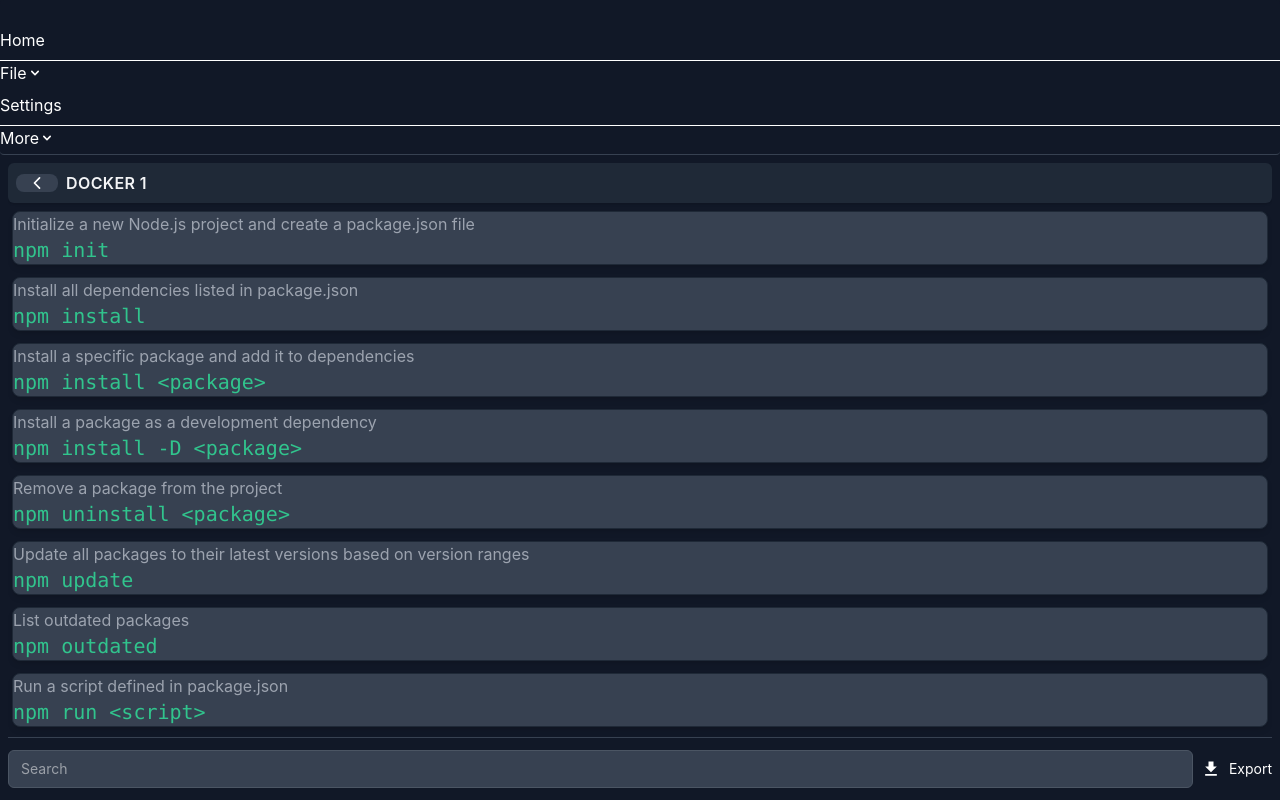
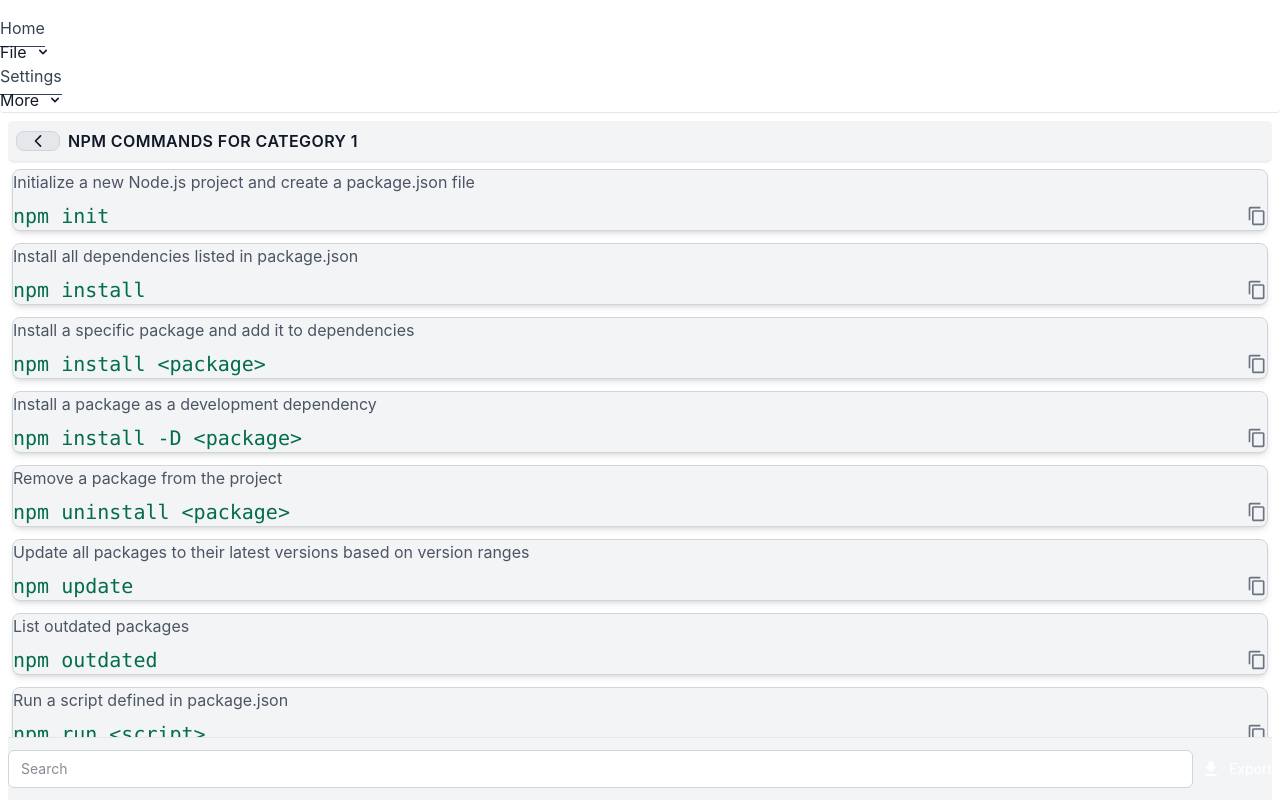
Before and after one commit to abhijith-p-subash/remx, a React (Vite) app: page /categories/1 in a window 1280 px wide. Built offline with nearby package versions, Linux system fonts and the light colour scheme.

Commit message:
light/dark mode ui update

```diff
--- a/src/App.tsx
+++ b/src/App.tsx
@@ -8,7 +8,6 @@
 } from "react-router-dom";
 
 import Navbar from "./components/AppNavbar";
-
 import Home from "./pages/Home";
 import Settings from "./pages/Settings";
 import Categories from "./pages/Categories";
@@ -16,19 +15,22 @@
 
 function App() {
   useEffect(() => {
-    const disableContextMenu = (e: MouseEvent) => {
-      e.preventDefault();
-    };
+    // Force dark mode on mount
+    document.documentElement.classList.add("dark");
+
+    // Disable right-click
+    const disableContextMenu = (e: MouseEvent) => e.preventDefault();
     window.addEventListener("contextmenu", disableContextMenu);
+
     return () => {
       window.removeEventListener("contextmenu", disableContextMenu);
     };
   }, []);
 
   return (
-    <main className="bg-gray-900 text-white">
+    <main className="bg-white text-gray-900 dark:bg-gray-900 dark:text-white transition-colors">
       <Router>
-        <div className="h-screen flex flex-col ">
+        <div className="h-screen flex flex-col">
           <Navbar />
           <div className="flex-1 p-2">
             <Routes>
--- a/src/components/AppNavbar.tsx
+++ b/src/components/AppNavbar.tsx
@@ -45,7 +45,7 @@
     <Navbar
       fluid
       rounded
-      className="bg-gray-900 border-b border-gray-700 py-1 gap-0"
+      className="bg-white border-b border-gray-200 text-gray-900 dark:bg-gray-900 dark:border-gray-700 dark:text-white"
     >
       <NavbarCollapse>
         {navItems.map((item) =>
--- a/src/components/ui/Card.tsx
+++ b/src/components/ui/Card.tsx
@@ -1,7 +1,7 @@
 const Card = ({ title }: { title: string }) => {
   return (
-    <div className="cursor-pointer px-3 py-2  bg-gray-800 border border-gray-600 rounded-md shadow-sm hover:border-green-400 transition-colors">
-      <h5 className="text-sm font-semibold  text-gray-100 hover:text-green-500 transition">
+    <div className="cursor-pointer px-3 py-2 bg-gray-100 dark:bg-gray-800 border border-gray-300 dark:border-gray-600 rounded-md shadow-sm hover:border-green-500 transition-colors">
+      <h5 className="text-sm font-semibold text-gray-800 dark:text-gray-100 hover:text-green-600 dark:hover:text-green-400 transition">
         {title}
       </h5>
     </div>
--- a/src/pages/Categories.tsx
+++ b/src/pages/Categories.tsx
@@ -211,24 +211,24 @@
   );
 
   return (
-    <div className="min-h-screen flex flex-col">
+   <div className="min-h-screen flex flex-col bg-white text-gray-900 dark:bg-gray-900 dark:text-white">
       <section className="flex-1 overflow-hidden">
-        <h5 className="text-md font-semibold mb-2  text-gray-100 uppercase tracking-wide">
+        <h5 className="text-md font-semibold mb-2 text-gray-900 dark:text-gray-100 uppercase tracking-wide">
           Categories
         </h5>
 
         {/* Category List */}
         <div className="overflow-y-auto max-h-[calc(102vh-160px)] px-1">
-          <div className="grid grid-cols-4 gap-2">
+          <div className="grid grid-cols-2 md:grid-cols-3 lg:grid-cols-4 gap-2">
             {filteredCategories.map((cat) => (
               <div
                 key={cat.id}
                 onClick={() => navigate(`${cat.id}`)}
-                className="cursor-pointer min-h-28 p-2 rounded-md shadow-md border border-b-4 border-gray-700  bg-gray-800 relative"
+                className="cursor-pointer min-h-28 p-2 rounded-md shadow-md border border-b-4 bg-gray-100 dark:bg-gray-800 border-gray-300 dark:border-gray-700 relative"
                 style={{ borderBottomColor: cat.color }}
               >
                 <div className="w-full flex justify-between">
-                  <h3 className="truncate text-lg font-bold  text-white">
+                  <h3 className="truncate text-lg font-bold text-gray-900 dark:text-white">
                     {cat.name}
                   </h3>
                   <div onClick={(e) => e.stopPropagation()}>
@@ -252,7 +252,7 @@
                     </Dropdown>
                   </div>
                 </div>
-                <p className="text-sm  text-gray-300 mb-2">
+                <p className="text-sm text-gray-700 dark:text-gray-300 mb-2">
                   {cat.description}
                 </p>
               </div>
@@ -262,16 +262,15 @@
       </section>
 
       {/* Bottom Bar */}
-      <footer className="sticky bottom-0 w-full border-t  border-gray-700 py-3 mt-4  bg-gray-900">
+      <footer className="sticky bottom-0 w-full border-t border-gray-300 dark:border-gray-700 py-3 mt-4 bg-gray-100 dark:bg-gray-900">
         <div className="flex gap-2 items-center">
           <input
             type="text"
             placeholder="Search"
             value={search}
             onChange={(e) => setSearch(e.target.value)}
-            className="w-full px-3 py-2 text-sm rounded-md border  focus:ring-2 focus:ring-green-500 focus:outline-none bg-gray-700 border-gray-600 text-white"
+            className="w-full px-3 py-2 text-sm rounded-md border bg-gray-100 dark:bg-gray-700 border-gray-300 dark:border-gray-600 text-gray-900 dark:text-white focus:ring-2 focus:ring-green-500 focus:outline-none"
           />
-
           <Button onClick={() => setOpenModal(true)}>
             <IoMdAdd className="mr-2 h-5 w-5" /> Add
           </Button>
@@ -281,13 +280,10 @@
       {/* Modal */}
       <Modal show={openModal} size="md" onClose={() => setOpenModal(false)}>
         <ModalHeader>{editingCategory ? "Update" : "Add"} Category</ModalHeader>
-
         <ModalBody>
           <div className="space-y-6">
             <div>
-              <div className="mb-2 block">
-                <Label htmlFor="name">Name</Label>
-              </div>
+              <Label htmlFor="name">Name</Label>
               <TextInput
                 id="name"
                 type="text"
@@ -298,15 +294,13 @@
               />
             </div>
             <div>
-              <div className="mb-2 block">
-                <Label htmlFor="description">Description</Label>
-              </div>
+              <Label htmlFor="description">Description</Label>
               <Textarea
                 id="description"
                 value={description}
                 onChange={(e) => setDescription(e.target.value)}
                 rows={2}
-              ></Textarea>
+              />
             </div>
           </div>
         </ModalBody>
--- a/src/pages/Category.tsx
+++ b/src/pages/Category.tsx
@@ -71,7 +71,7 @@
   {
     cmd: "docker run -d -p 3000:3000 --name my-app --env NODE_ENV=production -v $(pwd):/app node:18-alpine npm start",
     description:
-      "Run a Node.js container in detached mode with port binding, environment variables, volume mounting, and automatic npm start",
+      "Run a Node.js container with port binding, volume mount, and start command",
   },
 ];
 
@@ -98,12 +98,11 @@
   return (
     <>
       {showCopiedAlert && (
-        <div className="fixed bottom-19 right-4 z-50">
-          <Toast className="!bg-green-600 !text-white">
-            <div className="inline-flex h-8 w-8 shrink-0 items-center justify-center rounded-lg bg-green-800 text-green-200">
+        <div className="fixed bottom-20 right-4 z-50">
+          <Toast className="!bg-green-600 !text-white dark:!bg-green-700">
+            <div className="inline-flex h-8 w-8 items-center justify-center rounded-lg bg-green-800 text-green-200">
               <TiTick className="text-white h-5 w-5" />
             </div>
-
             <div className="ml-3 text-sm font-normal">
               Command copied to clipboard
             </div>
@@ -111,49 +110,57 @@
         </div>
       )}
 
-      <div className="min-h-screen flex flex-col">
+      <div className="min-h-screen flex flex-col bg-white text-gray-900 dark:bg-gray-900 dark:text-white">
         <section className="flex-1 overflow-hidden">
-          <div
-            className="flex items-center gap-2 mb-2 bg-gray-800 p-2 rounded-md shadow-sm "
+          <div className="flex items-center gap-2 mb-2 bg-gray-100 dark:bg-gray-800 p-2 rounded-md shadow-sm">
+            {/* <Button onClick={() => navigate(-1)} size="sm" className="">
+              <IoChevronBack className="text-lg" />
+            </Button> */}
+            <Button
+              onClick={() => navigate(-1)}
+              size="sm"
+              color="gray"
+              className="bg-gray-200 hover:bg-gray-300 text-gray-900 dark:bg-gray-800 dark:hover:bg-gray-700 dark:text-white border border-gray-300 dark:border-gray-700"
             >
-            <Button onClick={() => navigate(-1)} size="sm" color="gray">
               <IoChevronBack className="text-lg" />
             </Button>
 
-            <h5 className="text-md font-semibold  text-gray-100 uppercase tracking-wide">
-              Docker {id}
+            <h5 className="text-md font-semibold uppercase tracking-wide">
+              NPM Commands for Category {id}
             </h5>
           </div>
 
-          {/* Category List */}
+          {/* Category Command List */}
           <div className="overflow-y-auto max-h-[calc(100vh-160px)] px-1">
-            <div>
             {npmCommands.map((cmdItem, index) => (
-                <Card key={index} className="max-w-full mb-3  bg-gray-700 border-gray-800">
-                  <p className="font-normal text-gray-400 ">
+              <Card
+                key={index}
+                className="max-w-full mb-3 bg-gray-100 dark:bg-gray-800 border border-gray-300 dark:border-gray-700"
+              >
+                <p className="font-normal text-gray-600 dark:text-gray-300">
                   {cmdItem.description}
                 </p>
                 <div
                   onClick={() => handleCopy(cmdItem.cmd, index)}
-                    className="cursor-pointer group flex justify-between items-center  text-white  rounded-md transition-colors duration-200"
+                  className="cursor-pointer group flex justify-between items-center mt-2 rounded-md"
                 >
-                    <h5 className="text-xl break-words font-mono text-green-400 group-hover:text-green-300 transition">
+                  <h5 className="text-xl break-words font-mono text-green-700 dark:text-green-400 group-hover:underline">
                     {cmdItem.cmd}
                   </h5>
+                  <MdContentCopy className="text-xl text-gray-500 dark:text-gray-300 group-hover:text-green-500 ml-2" />
                 </div>
               </Card>
             ))}
           </div>
-          </div>
         </section>
 
         {/* Bottom Bar */}
-        <footer className="sticky bottom-0 w-full border-t  border-gray-700 py-3 mt-4  bg-gray-900">
+        <footer className="sticky bottom-0 w-full border-t border-gray-200 dark:border-gray-700 py-3 mt-4 bg-gray-100 dark:bg-gray-900">
           <div className="flex gap-2 items-center">
             <input
               type="text"
               placeholder="Search"
-              className="w-full px-3 py-2 text-sm rounded-md border  focus:ring-2 focus:ring-green-500 focus:outline-none bg-gray-700 border-gray-600 text-white"
+              className="w-full px-3 py-2 text-sm rounded-md border border-gray-300 dark:border-gray-600 focus:ring-2 focus:ring-green-500 bg-white dark:bg-gray-700 text-gray-900 dark:text-white"
             />
             <Button color="green">
               <MdDownload className="mr-2 h-5 w-5" />
@@ -161,48 +168,6 @@
             </Button>
           </div>
         </footer>
-
-        {/* Modal */}
-        {/* <Modal show={openModal} size="md" onClose={() => setOpenModal(false)}>
-        <ModalHeader>{editingCategory ? "Update" : "Add"} Category</ModalHeader>
-
-        <ModalBody>
-          <div className="space-y-6">
-            <div>
-              <div className="mb-2 block">
-                <Label htmlFor="name">Name</Label>
-              </div>
-              <TextInput
-                id="name"
-                type="text"
-                value={categoryName}
-                onChange={(e) => setCategoryName(e.target.value)}
-                placeholder="Category Name"
-                required
-              />
-            </div>
-            <div>
-              <div className="mb-2 block">
-                <Label htmlFor="description">Description</Label>
-              </div>
-              <Textarea
-                id="description"
-                value={description}
-                onChange={(e) => setDescription(e.target.value)}
-                rows={2}
-              ></Textarea>
-            </div>
-          </div>
-        </ModalBody>
-        <ModalFooter>
-          <Button color="alternative" onClick={resetForm}>
-            Cancel
-          </Button>
-          <Button onClick={handleSaveCategory}>
-            {editingCategory ? "Update" : "Add"}
-          </Button>
-        </ModalFooter>
-      </Modal> */}
       </div>
     </>
   );
--- a/src/pages/Home.tsx
+++ b/src/pages/Home.tsx
@@ -1,8 +1,8 @@
 import Card from "../components/ui/Card";
 import { MdContentCopy } from "react-icons/md";
 import { TiTick } from "react-icons/ti";
-import { useState } from "react";
-import {Button} from 'flowbite-react'
+import { useEffect, useState } from "react";
+import { Button } from "flowbite-react";
 
 const techList = [
   "Docker", "npm", "Python", "JavaScript", "Rust", "TypeScript",
@@ -28,6 +28,11 @@
 
 const Home = () => {
   const [copiedIndex, setCopiedIndex] = useState<number | null>(null);
+  const [darkMode, setDarkMode] = useState(true); // Toggle dark/light
+
+  useEffect(() => {
+    document.documentElement.classList.toggle('dark', darkMode);
+  }, [darkMode]);
 
   const handleCopy = async (cmd: string, index: number) => {
     try {
@@ -40,10 +45,10 @@
   };
 
   return (
-    <div className="min-h-screen flex flex-col   bg-gray-900">
+    <div className="min-h-screen flex flex-col bg-white text-gray-900 dark:bg-gray-900 dark:text-white">
       {/* Technologies Section */}
       <section className="mb-4">
-        <h5 className="text-md font-semibold  text-gray-100 mb-2 uppercase tracking-wide">
+        <h5 className="text-md font-semibold text-gray-900 dark:text-gray-100 mb-2 uppercase tracking-wide">
           Tags
         </h5>
         <div className="flex flex-wrap gap-1">
@@ -55,27 +60,27 @@
 
       {/* Recent Commands Section */}
       <section className="flex-1 overflow-hidden">
-        <h5 className="text-md font-semibold mb-2  text-gray-100 uppercase tracking-wide">
+        <h5 className="text-md font-semibold mb-2 text-gray-900 dark:text-gray-100 uppercase tracking-wide">
           Recent
         </h5>
         <div className="overflow-y-auto max-h-[47vh] pr-1 space-y-1 custom-scroll">
           {devCommands.map((cmd, index) => (
             <div
               key={index}
-              className="group flex justify-between items-center bg-black text-white px-4 py-2 rounded-md transition-colors duration-200"
+              className="group flex justify-between items-center bg-gray-100 dark:bg-black text-gray-800 dark:text-white px-4 py-2 rounded-md transition-colors duration-200"
             >
-              <p className="text-sm font-mono break-words  group-hover:text-green-400 transition">
+              <p className="text-sm font-mono break-words group-hover:text-green-600 dark:group-hover:text-green-400 transition">
                 {cmd}
               </p>
               <button
                 onClick={() => handleCopy(cmd, index)}
-                className="ml-3 text-gray-400 hover:text-green-500 flex items-center gap-1 text-sm"
+                className="ml-3 text-gray-500 dark:text-gray-400 hover:text-green-600 dark:hover:text-green-400 flex items-center gap-1 text-sm"
                 title="Copy"
               >
                 {copiedIndex === index ? (
                   <>
-                    <TiTick className="text-green-400" />
-                    <span className="text-xs text-green-400">Copied</span>
+                    <TiTick className="text-green-600 dark:text-green-400" />
+                    <span className="text-xs">Copied</span>
                   </>
                 ) : (
                   <MdContentCopy />
@@ -87,23 +92,15 @@
       </section>
 
       {/* Bottom Sticky Bar */}
-      <footer className="sticky bottom-0 w-full  border-t  border-gray-700 py-3 mt-4">
+      <footer className="sticky bottom-0 w-full border-t border-gray-300 dark:border-gray-700 py-3 mt-4 bg-white dark:bg-gray-900">
         <div className="flex gap-2 items-center">
           <input
             type="text"
             placeholder="Search"
-            className="w-full px-3 py-2 text-sm rounded-md border  focus:ring-2 focus:ring-green-500 focus:outline-none bg-gray-700 border-gray-600 text-white"
+            className="w-full px-3 py-2 text-sm rounded-md border bg-gray-100 dark:bg-gray-700 border-gray-300 dark:border-gray-600 text-gray-900 dark:text-white focus:ring-2 focus:ring-green-500 focus:outline-none"
           />
-          <Button
-            type="button"
-
-          >
-            Default
-          </Button>
-          <Button
-            type="button"
-            color='green'
-          >
+          <Button type="button">Default</Button>
+          <Button type="button" color="green">
             Export
           </Button>
         </div>
```
Lines whose indentation alone changed are shown as unchanged.
